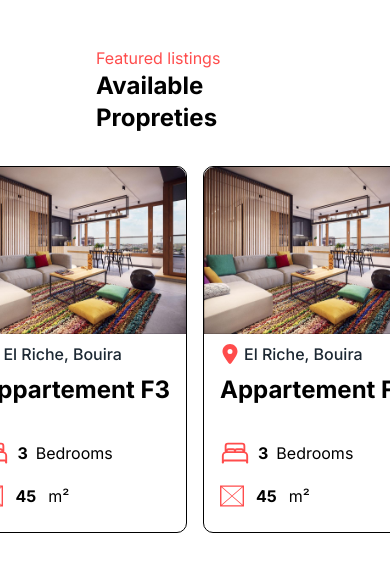
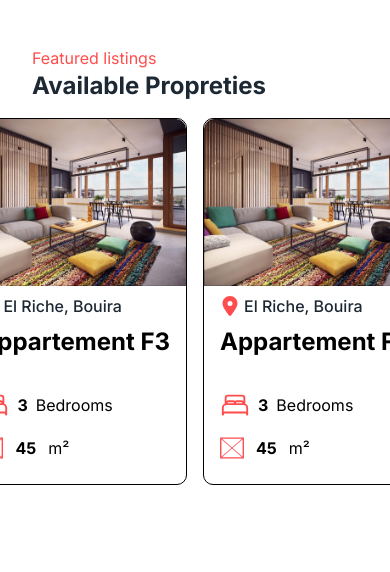
Before and after one commit to zarouri-illes/promotion-immobili-re-kamel-daoud, a Next.js app: page / in a window 390 px wide. Shown: the part 862-1434 px from the top of the page. Built offline with nearby package versions, Linux system fonts and the light colour scheme.

Commit message:
fixed some responsive issues

```diff
--- a/app/components/Landing.jsx
+++ b/app/components/Landing.jsx
@@ -18,7 +18,7 @@ export const Landing = () => {
         <div className="w-full h-screen overflow-hidden relative grid place-items-center">
 
             <nav className="w-full shadow-md z-30 inset-0 absolute" style={{backgroundColor: "transparent"}}>
-                <div className="px-8 md:px-24 w-full flex justify-between items-center">
+                <div className="px-8 md:px-16 w-full flex justify-between items-center">
                     <div>
                         <img src={header.image.link} alt={header.image.alt} className="w-[90px]" />
                     </div>
@@ -27,7 +27,7 @@ export const Landing = () => {
                         !open ? <FaBarsStaggered className="font-bold text-2xl absolute right-8 md:hidden" onClick={() => toggleOpen()} /> : <MdClose className="font-bold text-2xl absolute right-8 md:hidden" onClick={() => toggleOpen()} />
                     }
 
-                    <ul className="hidden absolute right-[500px] list-none md:flex gap-8 items-center">
+                    <ul className="hidden md:absolute lg:right-[250px] md:right-[100px] xl:right-[500px] list-none md:flex gap-8 items-center">
                         {
                             header.list.map((item) => (
                                 <li>
@@ -51,8 +51,8 @@ export const Landing = () => {
                 </div>
             </nav>
 
-            <section className="z-20 w-full absolute  md:left-[70px] md:max-w-[700px] md:mt-[-180px] mt-[-120px] px-8">
-                <h1 className="text-secondary text-[40px] md:leading-loose font-bold md:text-6xl text-left">Trouvez la maison de vos <span className='text-primary'>reves</span>.</h1>
+            <section className="z-20 w-full absolute md:left-[35px] xl:max-w-[800px]  md:max-w-[500px] md:mt-[-180px] mt-[-120px] px-8">
+                <h1 className="text-secondary text-[36px] md:leading-loose xl:text-7xl xl:leading-loose  font-bold md:text-5xl text-left">Trouvez la maison de vos <span className='text-primary'>reves</span>.</h1>
             </section>
 
             <div
--- a/app/components/Propreties.jsx
+++ b/app/components/Propreties.jsx
@@ -4,14 +4,14 @@ import { TfiLayoutPlaceholder } from "react-icons/tfi";
 
 const Propreties = () => {
     return (
-        <section className="px-24 w-full h-screen overflow-hidden relative place-items-center mt-16">
+        <section className="md:px-[70px] px-8 w-full h-screen overflow-hidden relative place-items-center mt-16">
 
             <div className="mb-4 w-full">
                 <p className="text-primary">Featured listings</p>
-                <h2 className="text-2xl font-bold">Available Propreties</h2>
+                <h2 className="text-2xl font-bold text-secondary">Available Propreties</h2>
             </div>
 
-            <div className=" flex flex-nowrap overflow-x-auto whitespace-nowrap p-4 gap-4">
+            <div className=" flex flex-nowrap overflow-x-auto whitespace-nowrap pb-8 gap-4">
                 <div className="border rounded-[10px]">
                     <div>
                         <img src="/propreties/ap1.jpg" alt="" className="rounded-t-[10px]"/>
--- a/app/globals.css
+++ b/app/globals.css
@@ -24,7 +24,7 @@
     border-radius: 10px;
 }
 
-::-webkit-scrollbar-button { width: 15%; }
+::-webkit-scrollbar-button { width: 50%; }
 
 ::-webkit-scrollbar-thumb {
     border: 3px solid white;
```
